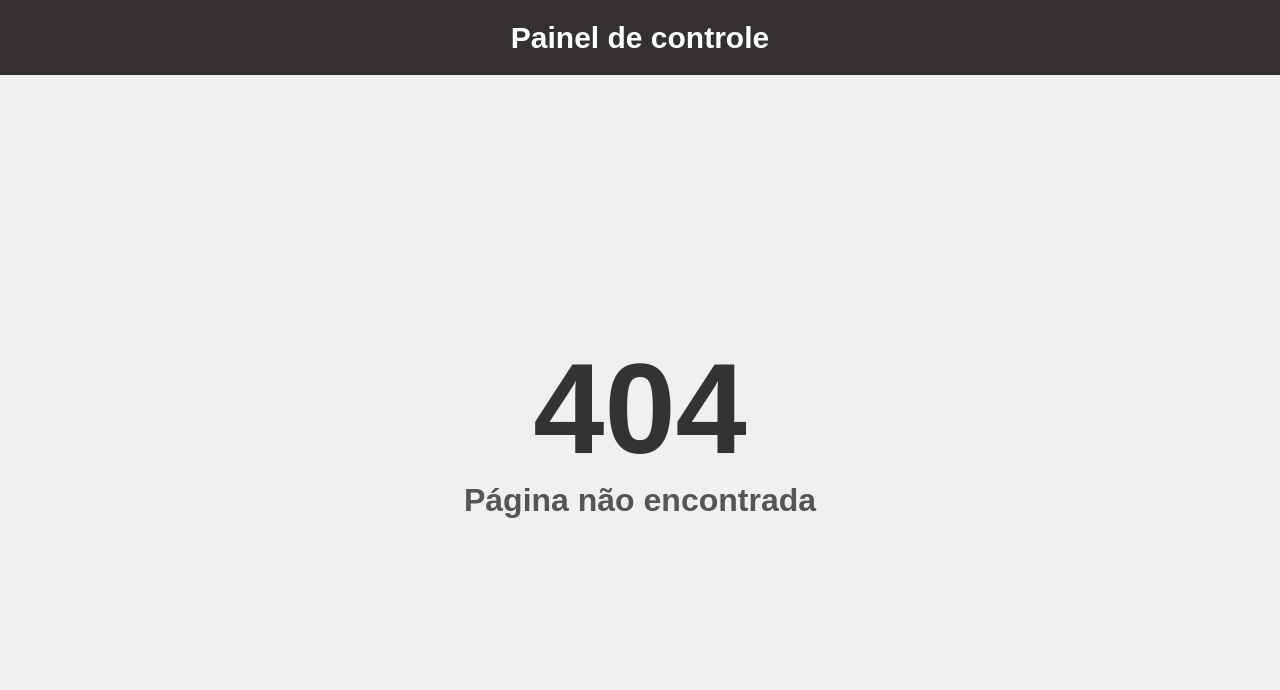
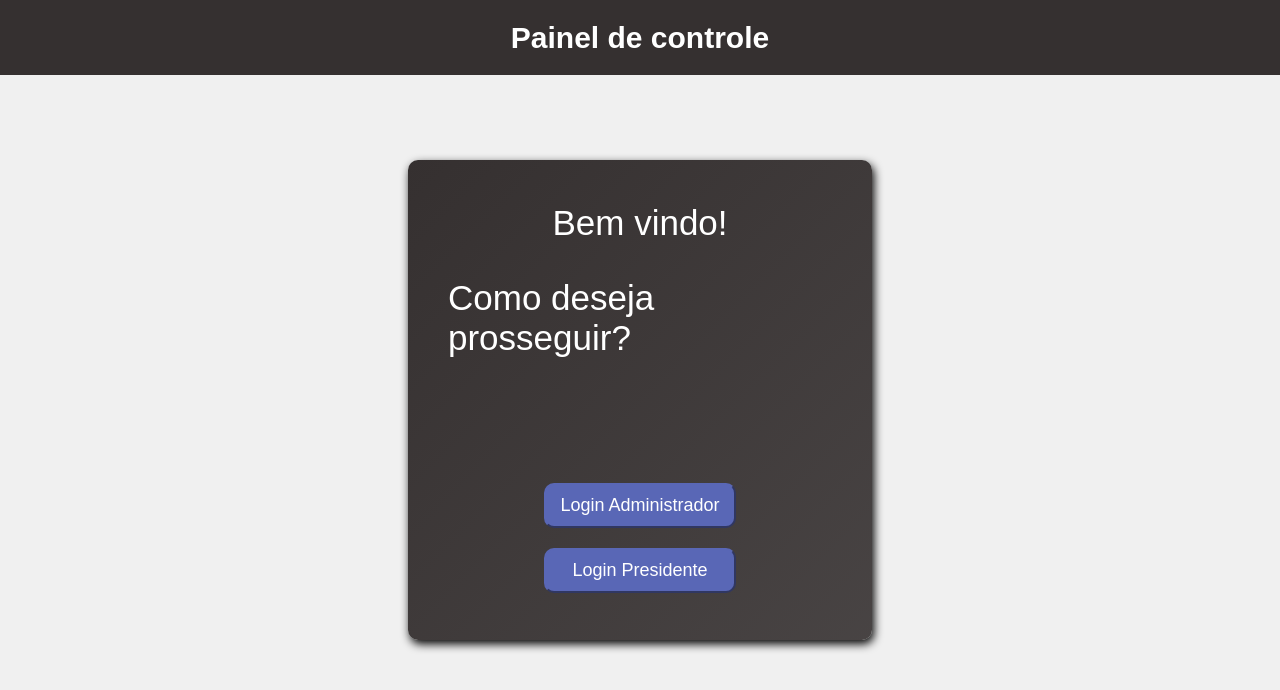
Before and after one commit to JPandini/CIMA-painel_de_controle, a React (Create React App) app: page /telainicial in a window 1280 px wide. Before the commit this address had no page. Shown: the top 690 px of the page. Built offline with nearby package versions, Linux system fonts and the light colour scheme.

Commit message:
tela-inicial_incompleto

```diff
--- /dev/null
+++ b/src/pages/TelaInicial/terminal.css
@@ -0,0 +1,153 @@
+    .conteiner {
+        background-image: url(../../images/Logo.png);
+        background-size: cover;
+    }
+
+    .caixa-texto{
+
+        display: flex;
+        justify-content: center;
+        align-items: center;
+        flex-direction: column;
+        margin: 0;
+    }
+
+    .texto-bemvindo {
+
+
+        font-size: 35px;
+        color: #fff;
+        margin-bottom: 0;
+
+    }
+    .texto-prosseguir {
+
+
+        font-size: 35px;
+        color: #fff;
+        padding-bottom: 90px;
+
+    }
+
+
+    .botao-adm {
+
+        display: flex;
+        margin-bottom: 20px;
+        padding: 10px;
+        font-size: 18px;
+        border-radius: 10px;
+        background-color: #5967b6;
+        color: #fff ;
+        width: 50%;
+        justify-content: center;
+        border-color: #5967b6;
+    }
+
+    .botao-adm:hover {
+
+        background-color: #646faec0;
+    }
+
+    .botao-presidente {
+
+        display: flex;
+        margin-bottom: 40px;
+        padding: 10px;
+        font-size: 18px;
+        border-radius: 10px;
+        background-color: #5967b6;
+        color: #fff ;
+        width: 50%;
+        justify-content: center;
+        border-color: #5967b6;
+    }
+
+    .botao-presidente:hover {
+
+        background-color: #646faec0;
+    }
+
+
+
+.fundo {
+    background: linear-gradient(135deg, #353030, #353030e5);
+    padding: 40px;
+    position: absolute;
+    top: 50%;
+    left: 50%;
+    transform: translate(-50%, -50%);
+    display: flex;
+    flex-direction: column;
+    align-items: center;
+    justify-content: center;
+    height: 50%;
+    width: 30%;
+    box-shadow: 2px 4px 10px;
+    border-radius: 10px;
+}
+
+.caixa-texto{
+
+    display: flex;
+    justify-content: center;
+    align-items: center;
+    flex-direction: column;
+    margin: 0;
+}
+
+.texto-bemvindo {
+
+
+    font-size: 35px;
+    color: #fff;
+    margin-bottom: 0;
+
+}
+.texto-prosseguir {
+
+
+    font-size: 35px;
+    color: #fff;
+    padding-bottom: 90px;
+
+}
+
+
+.botao-adm {
+
+    display: flex;
+    margin-bottom: 20px;
+    padding: 10px;
+    font-size: 18px;
+    border-radius: 10px;
+    background-color: #5967b6;
+    color: #fff ;
+    width: 50%;
+    justify-content: center;
+    border-color: #5967b6;
+}
+
+.botao-adm:hover {
+
+    background-color: #646faec0;
+}
+
+.botao-presidente {
+
+    display: flex;
+    margin-bottom: 40px;
+    padding: 10px;
+    font-size: 18px;
+    border-radius: 10px;
+    background-color: #5967b6;
+    color: #fff ;
+    width: 50%;
+    justify-content: center;
+    border-color: #5967b6;
+}
+
+.botao-presidente:hover {
+
+    background-color: #646faec0;
+}
--- /dev/null
+++ b/src/pages/TelaInicial/terminal.js
@@ -0,0 +1,37 @@
+import React from "react";
+import "./terminal.css";
+
+
+function TelaInicial(){
+
+
+return (
+
+  <div className="conteiner">
+    <div className="fundo">
+      <div className="caixa-texto">
+        <p className="texto-bemvindo"> Bem vindo! </p>
+        <p className="texto-prosseguir"> Como deseja prosseguir? </p>
+      </div>
+        <button className="botao-adm" type="submit">
+          Login Administrador
+        </button>
+
+        <button className="botao-presidente" type="submit">
+          Login Presidente
+        </button>
+
+    </div>
+
+  </div>
+
+
+
+
+
+);
+
+}
+
+
+export default TelaInicial;
--- a/src/routes.js
+++ b/src/routes.js
@@ -6,9 +6,9 @@ import Header from './components/Header'
 
 import Login from "./pages/Login";
 import LoginPresidente from './pages/Login/presidenteLogin';
-import CadastroAdmin from "./pages/Cadastro";
 import Home from "./pages/Home"
 import NotFound from "./pages/NotFound";
+import TelaInicial from './pages/TelaInicial/terminal';
 
 import SolicitacaoHome from "./pages/tabelas/Solicitacao";
 
@@ -48,7 +48,7 @@ return(
         <Route path='/loginpresidente' element={<LoginPresidente setIsAuthenticated={setIsAuthenticated} />}/>
 
         <Route path="/" element={<PrivateRoute auth={{ isAuthenticated, setIsAuthenticated }}><Home /></PrivateRoute>} />
-        <Route path="/cadastro" element={<CadastroAdmin />} />
+        <Route path="/telainicial" element={<TelaInicial />} />
 
 {/*      <Route path='/' element={<Home/>} />*/}
 
```
